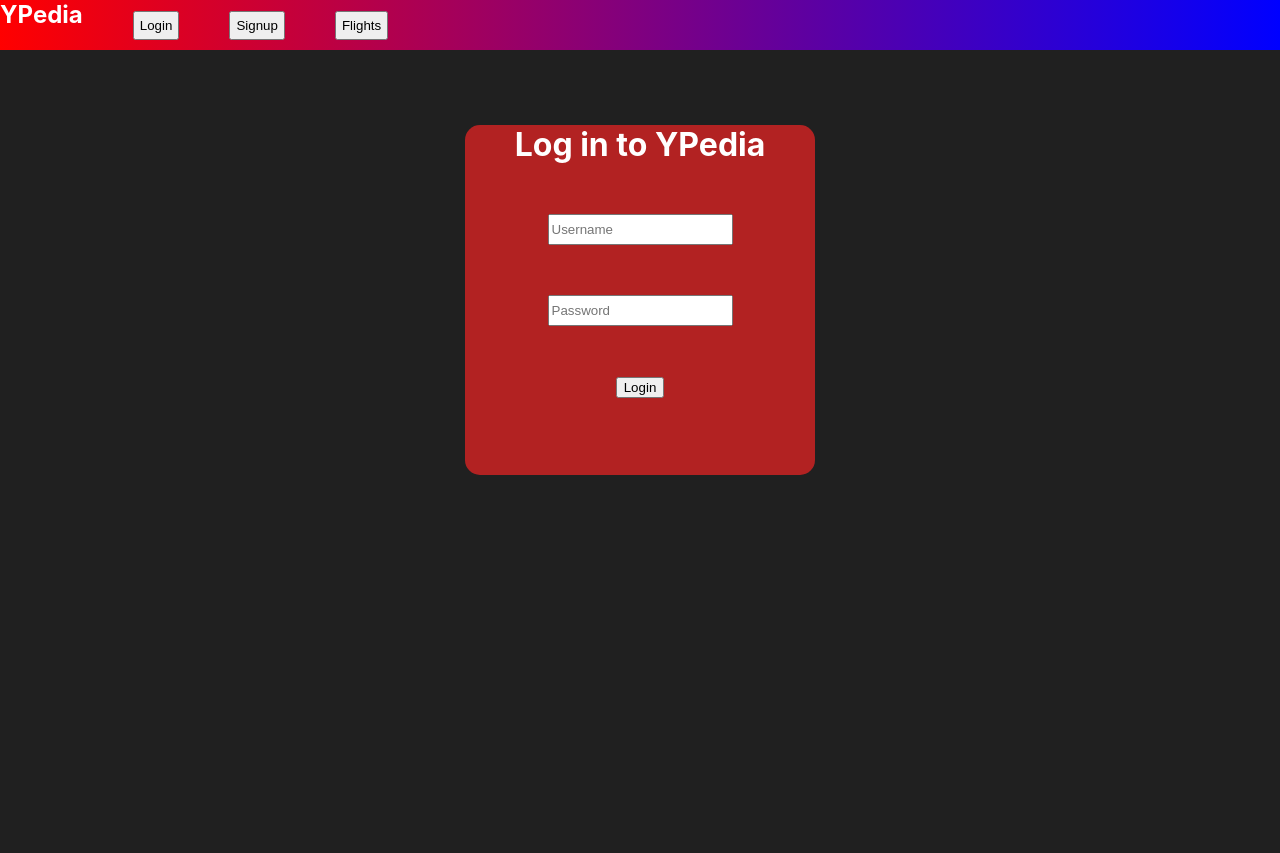
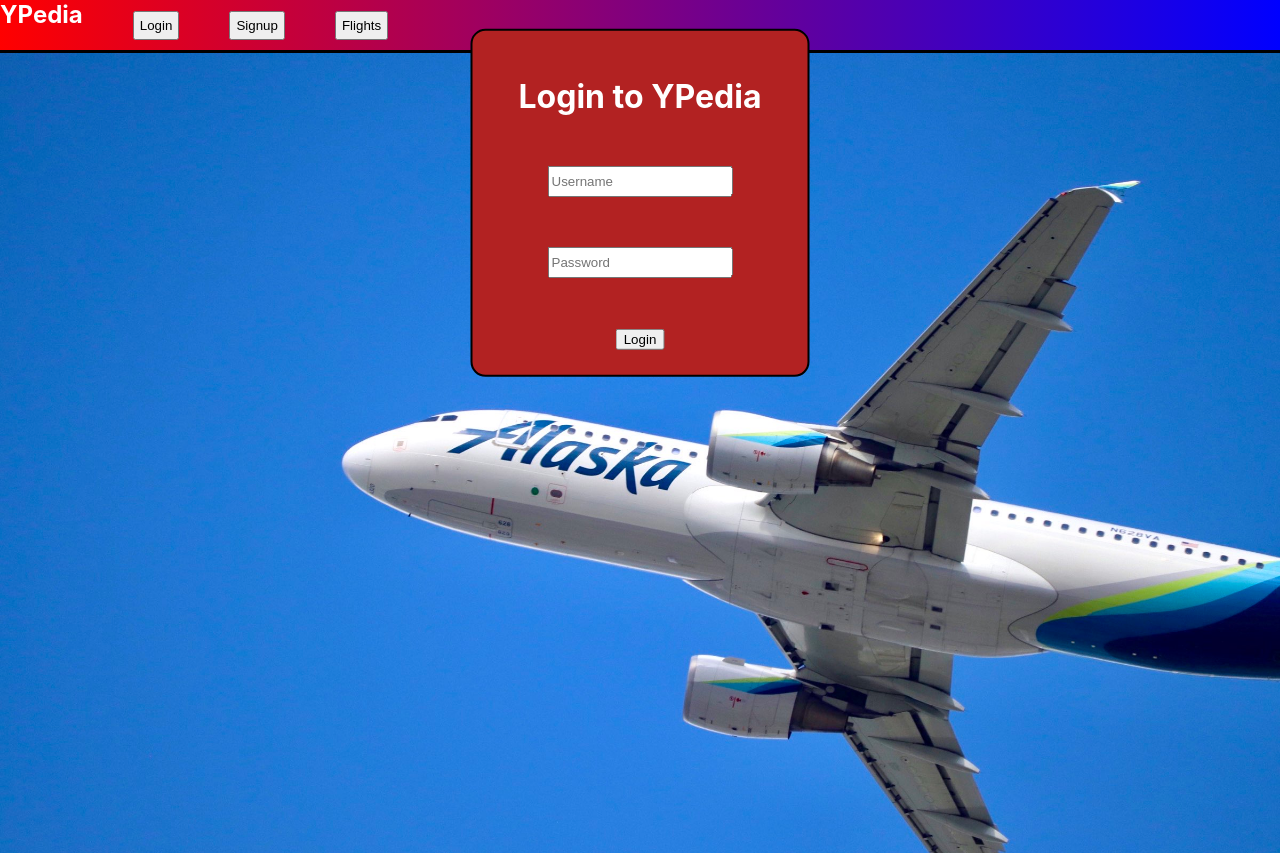
Before and after one commit to bcheung98/flight-booker, a React (Create React App) app: page /login in a window 1280 px wide. Before the commit the page ends 800 px from the top, so only its background shows below. Built offline with nearby package versions, Linux system fonts and the light colour scheme.

Commit message:
More CSS fixes

```diff
--- a/src/components/Login.js
+++ b/src/components/Login.js
@@ -23,7 +23,7 @@ class Login extends React.Component {
         return (
             <div className="login-page">
                 <form onSubmit={this.handleSubmit} className="login-container">
-                    <h1>Log in to YPedia</h1>
+                    <h1>Login to YPedia</h1>
                     <div className="form-input-box">
                         <input type="text" name="username" className="form-input" placeholder="Username" />
                     </div>
--- a/src/css/FlightBrowser.css
+++ b/src/css/FlightBrowser.css
@@ -1,5 +1,5 @@
 .flight-browser-banner {
-    background-image: linear-gradient(rgba(0, 0, 0, 0.6), rgba(0, 0, 0, 0.6)), url("../assets/plane1.jpg");
+    background-image: linear-gradient(rgba(0, 0, 0, 0.4), rgba(0, 0, 0, 0.4)), url("../assets/plane2.jpg");
     height: 450px;
     background-position: center;
     background-repeat: no-repeat;
@@ -10,7 +10,7 @@
 .flight-browser-banner-text {
     text-align: center;
     position: absolute;
-    top: 50%;
+    top: 25%;
     left: 50%;
     transform: translate(-50%, -50%);
     color: white;
--- a/src/css/Login.css
+++ b/src/css/Login.css
@@ -1,17 +1,24 @@
 .login-page {
-    text-align: center;
+    background-image: url("../assets/plane1.jpg");
+    height: 100vh;
+    background-position: center;
+    background-repeat: no-repeat;
+    background-size: cover;
     position: relative;
-    background-color: rgb(32, 32, 32);
 }
 
 .login-container {
+    text-align: center;
+    position: absolute;
+    top: 50%;
+    left: 50%;
+    transform: translate(-50%, -50%);
+    background-color: firebrick;
     color: white;
-    background-color: firebrick;
-    width: 350px;
-    height: 350px;
+    border: 2px solid black;
     border-radius: 15px;
-    margin: 0 auto;
-    margin-top: 75px;
+    padding: 25px;
+    margin-top: -250px;
 }
 
 .form-input-box {
--- a/src/css/Nav.css
+++ b/src/css/Nav.css
@@ -3,6 +3,7 @@
     background-image: linear-gradient(to right, red, blue); /* For Kai */
     height: 50px;
     display: flex;
+    border-bottom: 3px solid black;
 }
 
 .logo {
```
Also changed, not shown: src/assets/plane2.jpg (added).
